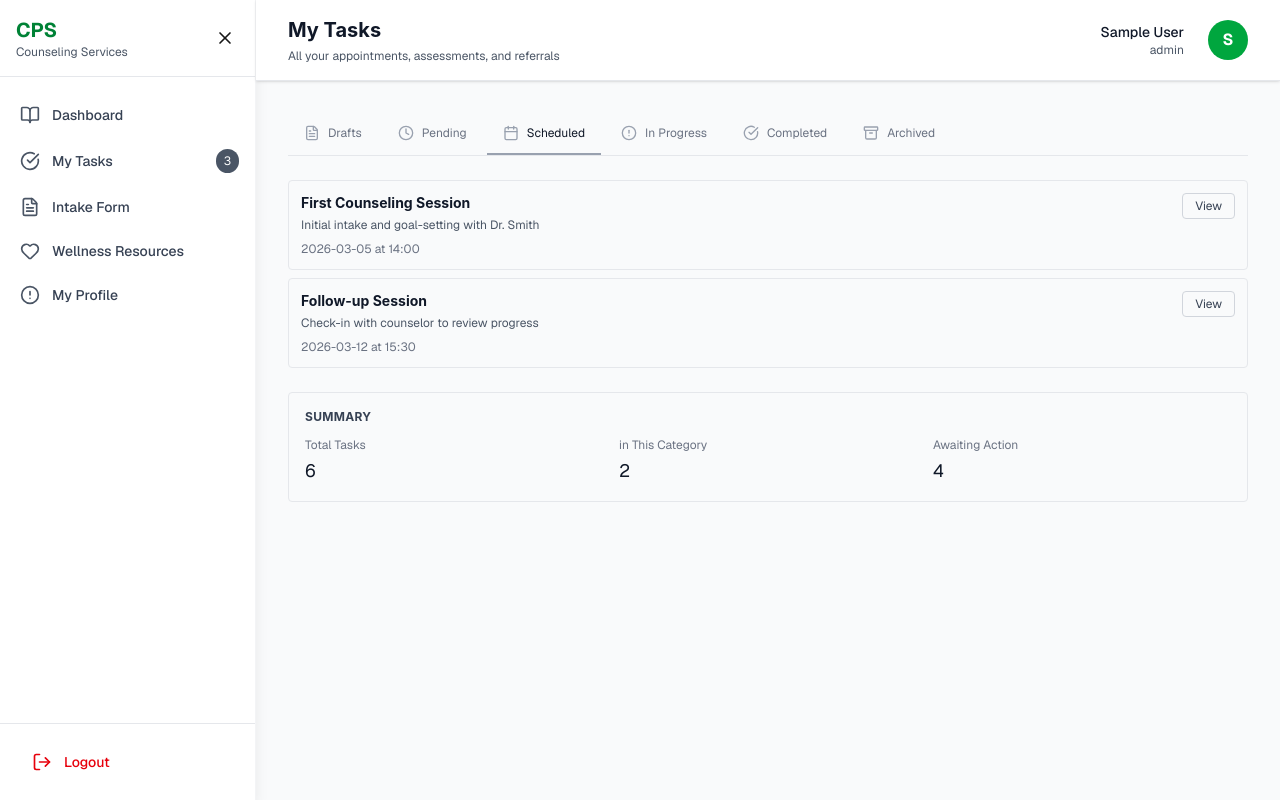
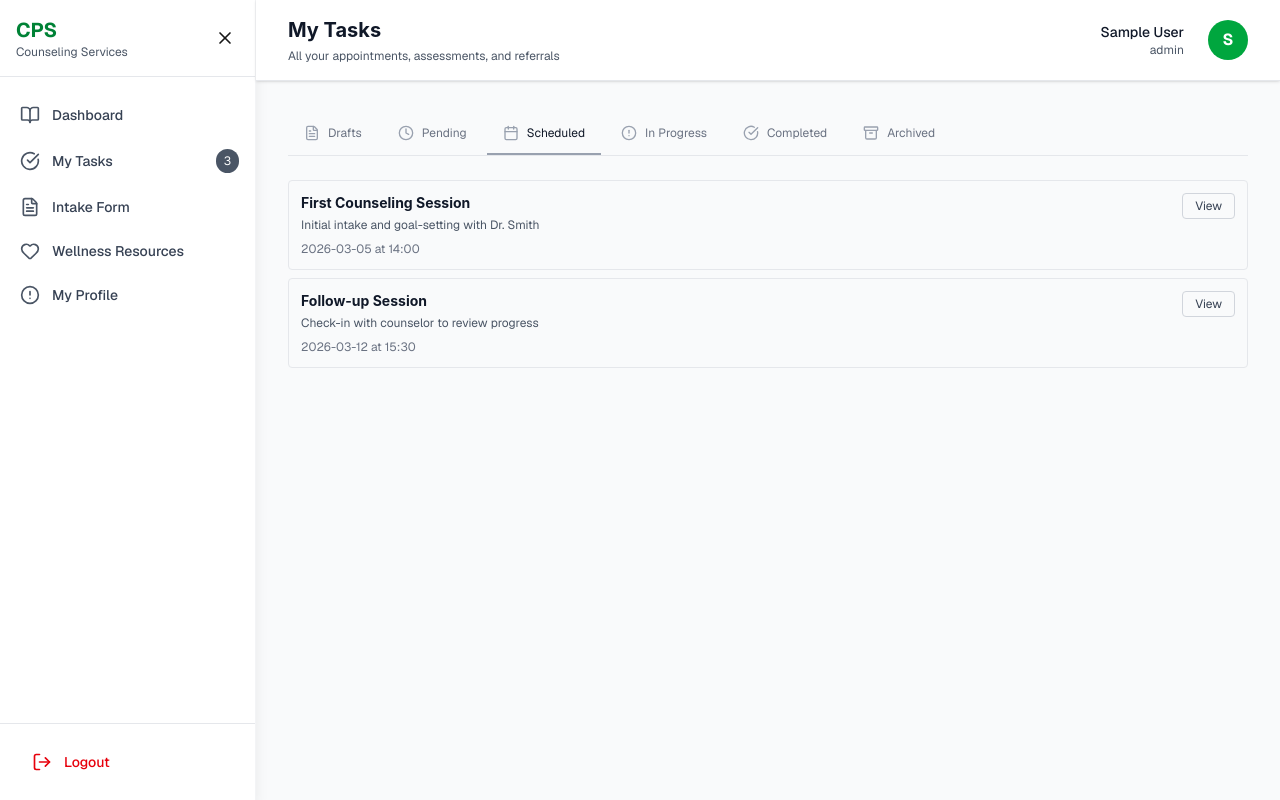
Before and after one commit to JiromL/CAPSTONE1, a Next.js app in the folder frontend/: page /tasks in a window 1280 px wide. Built offline with nearby package versions, Linux system fonts and the light colour scheme; sample sign-in values are in the browser's storage.

Commit message:
Make all input text black and remove summary bar in intake/other steps

```diff
--- a/frontend/src/app/(dashboard)/tasks/page.tsx
+++ b/frontend/src/app/(dashboard)/tasks/page.tsx
@@ -157,26 +157,7 @@ export default function TasksPage() {
           )}
         </div>
 
-        {/* Summary Stats */}
-        {filteredTasks.length > 0 && (
-          <div className="border border-gray-200 rounded p-4">
-            <h3 className="text-xs text-gray-700 mb-3 uppercase tracking-wide">Summary</h3>
-            <div className="grid grid-cols-3 gap-4">
-              <div>
-                <p className="text-xs text-gray-500 mb-1">Total Tasks</p>
-                <p className="text-lg text-gray-900">{tasks.length}</p>
-              </div>
-              <div>
-                <p className="text-xs text-gray-500 mb-1">in This Category</p>
-                <p className="text-lg text-gray-900">{filteredTasks.length}</p>
-              </div>
-              <div>
-                <p className="text-xs text-gray-500 mb-1">Awaiting Action</p>
-                <p className="text-lg text-gray-900">{tasks.filter((t) => t.status === 'pending' || t.status === 'scheduled').length}</p>
-              </div>
-            </div>
-          </div>
-        )}
+
       </div>
     </DashboardPageWrapper>
   );
--- a/frontend/src/app/intake/page.tsx
+++ b/frontend/src/app/intake/page.tsx
@@ -238,7 +238,7 @@ export default function IntakePage() {
                         name="purpose_other"
                         value={formData.purpose_other}
                         onChange={handleInputChange}
-                        className="w-full px-3 py-1.5 border border-gray-300 rounded text-sm focus:ring-1 focus:ring-gray-400"
+                        className="w-full px-3 py-1.5 border border-gray-300 rounded text-sm text-black focus:ring-1 focus:ring-gray-400"
                         placeholder="Describe the purpose of your visit..."
                       />
                     </div>
@@ -273,7 +273,7 @@ export default function IntakePage() {
                         name="preferred_date"
                         value={formData.preferred_date}
                         onChange={handleInputChange}
-                        className="w-full px-4 py-2 border border-gray-300 rounded-md focus:ring-2 focus:ring-blue-500"
+                        className="w-full px-4 py-2 border border-gray-300 rounded-md text-black focus:ring-2 focus:ring-blue-500"
                       />
                     </div>
                     <div>
@@ -285,7 +285,7 @@ export default function IntakePage() {
                         name="preferred_time"
                         value={formData.preferred_time}
                         onChange={handleInputChange}
-                        className="w-full px-4 py-2 border border-gray-300 rounded-md focus:ring-2 focus:ring-blue-500"
+                        className="w-full px-4 py-2 border border-gray-300 rounded-md text-black focus:ring-2 focus:ring-blue-500"
                       />
                     </div>
                   </div>
@@ -298,7 +298,7 @@ export default function IntakePage() {
                       name="platform"
                       value={formData.platform}
                       onChange={handleInputChange}
-                      className="w-full px-4 py-2 border border-gray-300 rounded-md focus:ring-2 focus:ring-blue-500"
+                      className="w-full px-4 py-2 border border-gray-300 rounded-md text-black focus:ring-2 focus:ring-blue-500"
                     >
                       <option value="">Select a platform</option>
                       <option value="face_to_face">Face to Face</option>
@@ -321,7 +321,7 @@ export default function IntakePage() {
                       value={formData.concerns}
                       onChange={handleInputChange}
                       rows={4}
-                      className="w-full px-4 py-2 border border-gray-300 rounded-md focus:ring-2 focus:ring-blue-500"
+                      className="w-full px-4 py-2 border border-gray-300 rounded-md text-black focus:ring-2 focus:ring-blue-500"
                       placeholder="Please describe the concerns you'd like to discuss..."
                     />
                   </div>
```
